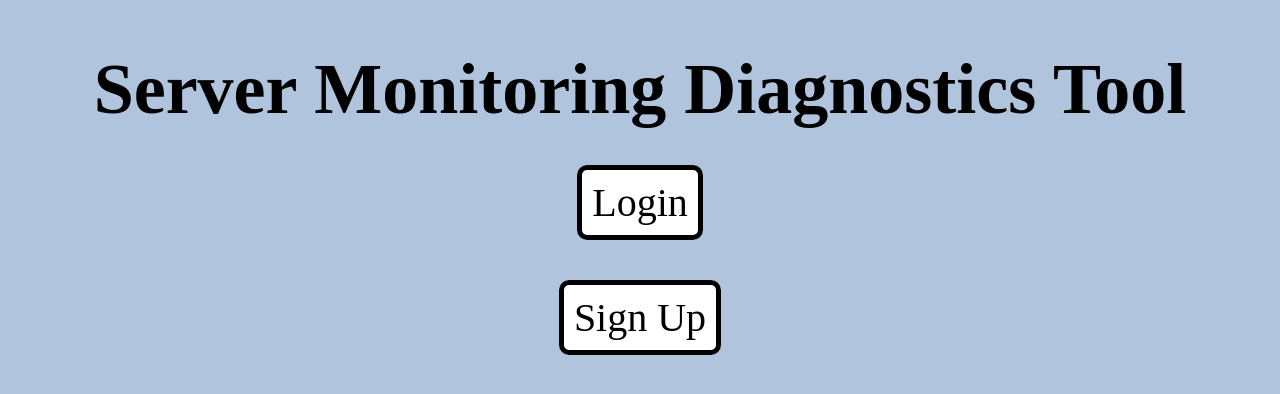
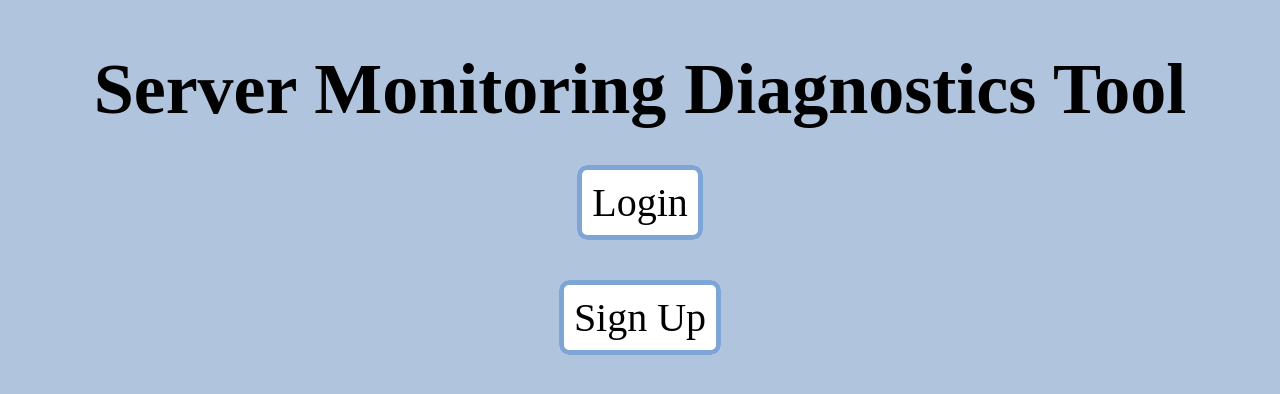
Before and after one commit to Ravioli45/server-monitor-tool, a Flask app: page / in a window 1280 px wide. Shown: the top 394 px of the page. Run offline with Flask 3, Linux system fonts and the light colour scheme.

Commit message:
Edited buttons on Index

```diff
--- a/app/templates/index.html
+++ b/app/templates/index.html
@@ -7,14 +7,13 @@
                 text-align : center;
             }
             a{
-                border: thick solid black ;
+                border: thick solid rgb(127, 165, 215) ;
                 background-color: white;
                 border-radius: 10px;
                 margin : 100px;
                 padding: 10px;
                 font-size: 40px;
                 font-family: 'Times New Roman', Times, serif;
-
                 color: black;
                 text-decoration: none;
 
```
